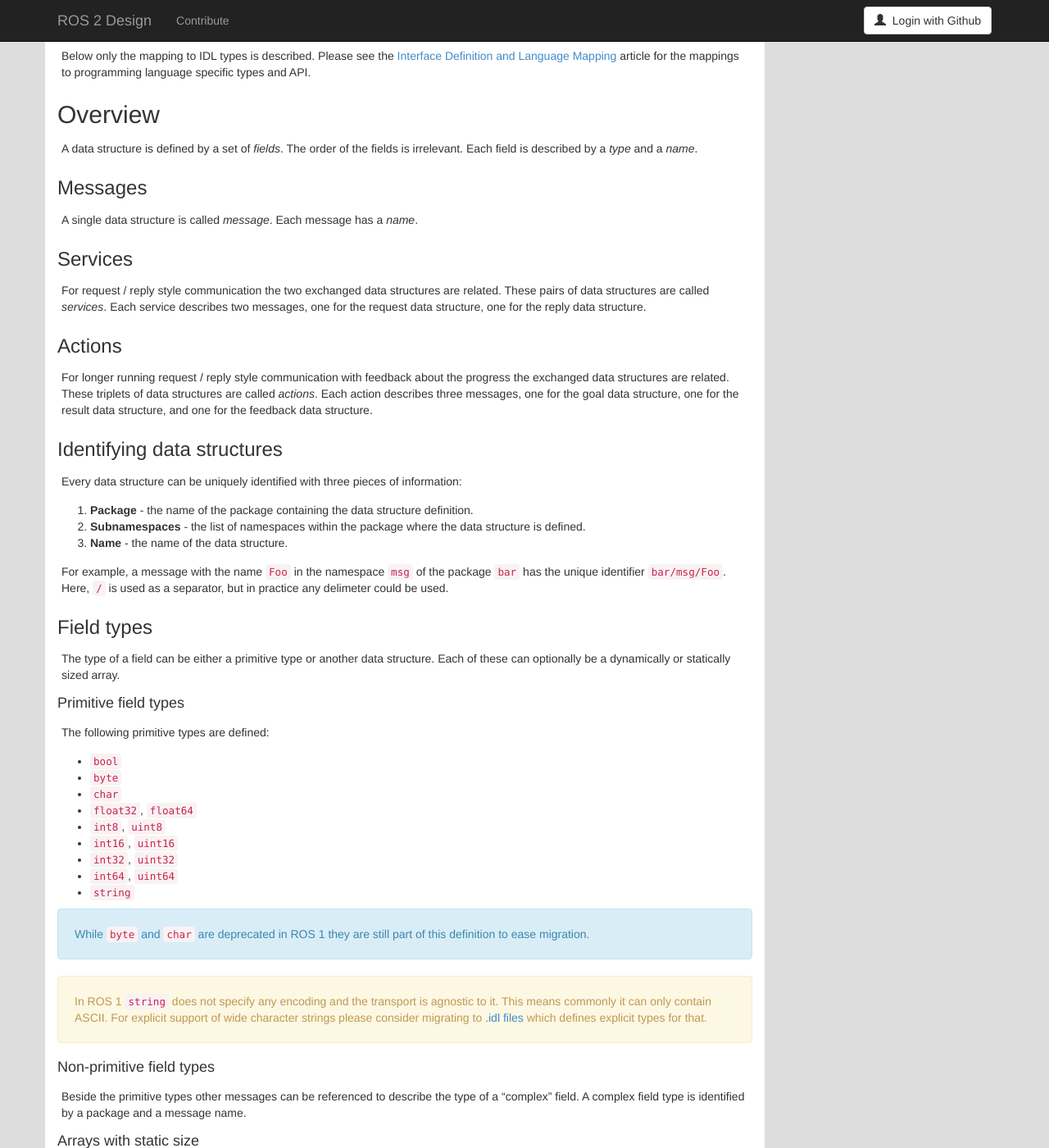
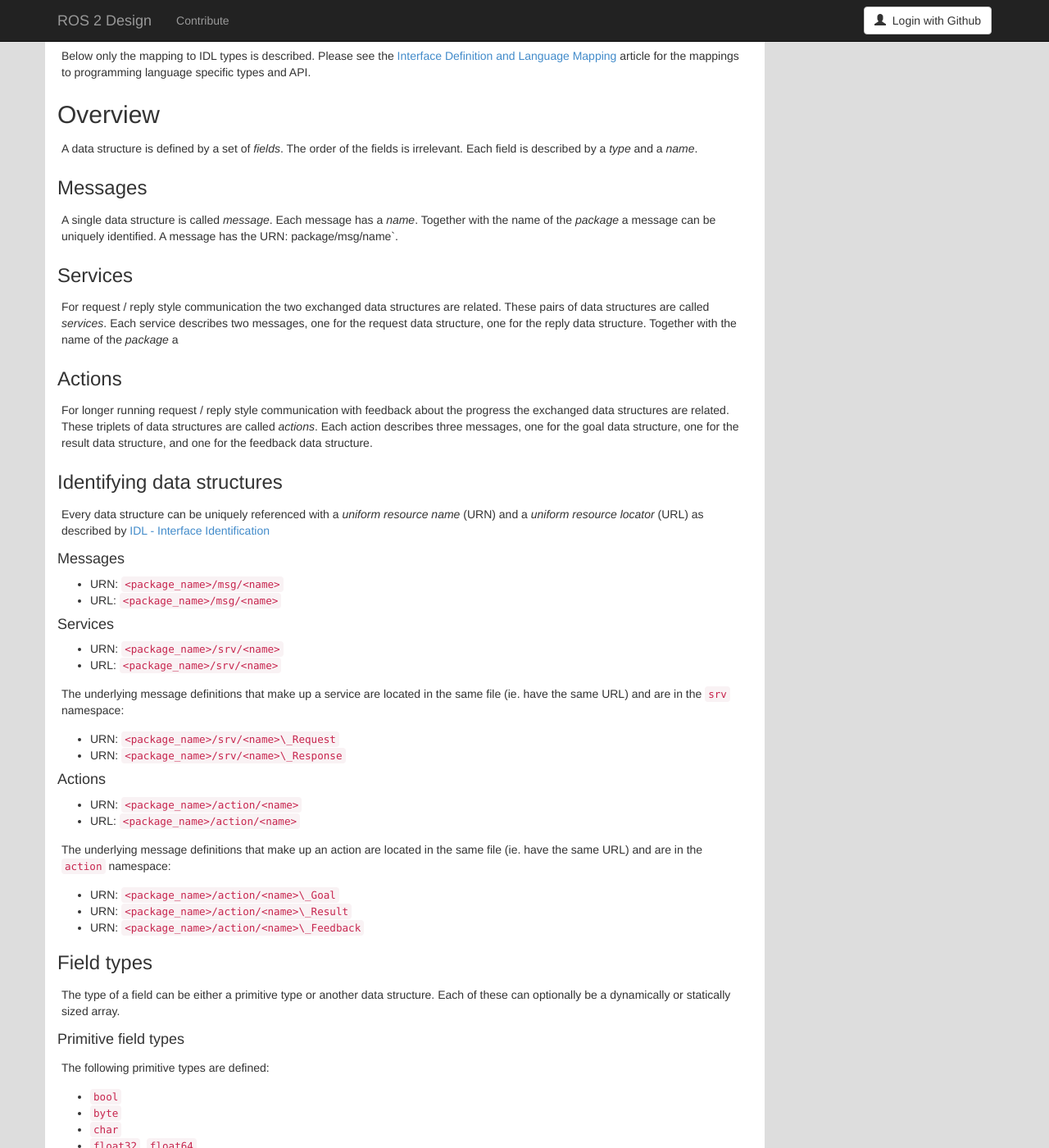
Before and after one commit to ros2/design, a Jekyll site: the page built from articles/143_legacy_interface_definition.md, in a window 1280 px wide and 1400 px high, scrolled down 345 px. Shown: the whole window at 82% size. Built offline with Jekyll 4.4.1, drawn with Linux system fonts in a browser that asks for light colours; nearby versions of some CDN libraries.

Commit message:
Update legacy interface article
Reference the IDL section on identifying interfaces and be explicit about the namespaces for messages, services, and actions.

Signed-off-by: Jacob Perron <jacob@openrobotics.org>

```diff
--- a/articles/143_legacy_interface_definition.md
+++ b/articles/143_legacy_interface_definition.md
@@ -38,12 +38,15 @@ Each field is described by a *type* and a *name*.
 
 A single data structure is called *message*.
 Each message has a *name*.
+Together with the name of the *package* a message can be uniquely identified.
+A message has the URN: package/msg/name`.
 
 ### Services
 
 For request / reply style communication the two exchanged data structures are related.
 These pairs of data structures are called *services*.
 Each service describes two messages, one for the request data structure, one for the reply data structure.
+Together with the name of the *package* a
 
 ### Actions
 
@@ -53,14 +56,34 @@ Each action describes three messages, one for the goal data structure, one for t
 
 ### Identifying data structures
 
-Every data structure can be uniquely identified with three pieces of information:
+Every data structure can be uniquely referenced with a *uniform resource name* (URN) and a *uniform resource locator* (URL)
+as described by [IDL - Interface Identification](idl_interface_definition.html#interface-identification)
 
-1. **Package** - the name of the package containing the data structure definition.
-2. **Subnamespaces** - the list of namespaces within the package where the data structure is defined.
-3. **Name** - the name of the data structure.
+#### Messages
 
-For example, a message with the name `Foo` in the namespace `msg` of the package `bar` has the unique identifier `bar/msg/Foo`.
-Here, `/` is used as a separator, but in practice any delimeter could be used.
+- URN: `<package_name>/msg/<name>`
+- URL: `<package_name>/msg/<name>`
+
+#### Services
+
+- URN: `<package_name>/srv/<name>`
+- URL: `<package_name>/srv/<name>`
+
+The underlying message definitions that make up a service are located in the same file (ie. have the same URL) and are in the `srv` namespace:
+
+- URN: `<package_name>/srv/<name>\_Request`
+- URN: `<package_name>/srv/<name>\_Response`
+
+#### Actions
+
+- URN: `<package_name>/action/<name>`
+- URL: `<package_name>/action/<name>`
+
+The underlying message definitions that make up an action are located in the same file (ie. have the same URL) and are in the `action` namespace:
+
+- URN: `<package_name>/action/<name>\_Goal`
+- URN: `<package_name>/action/<name>\_Result`
+- URN: `<package_name>/action/<name>\_Feedback`
 
 ### Field types
 
```
